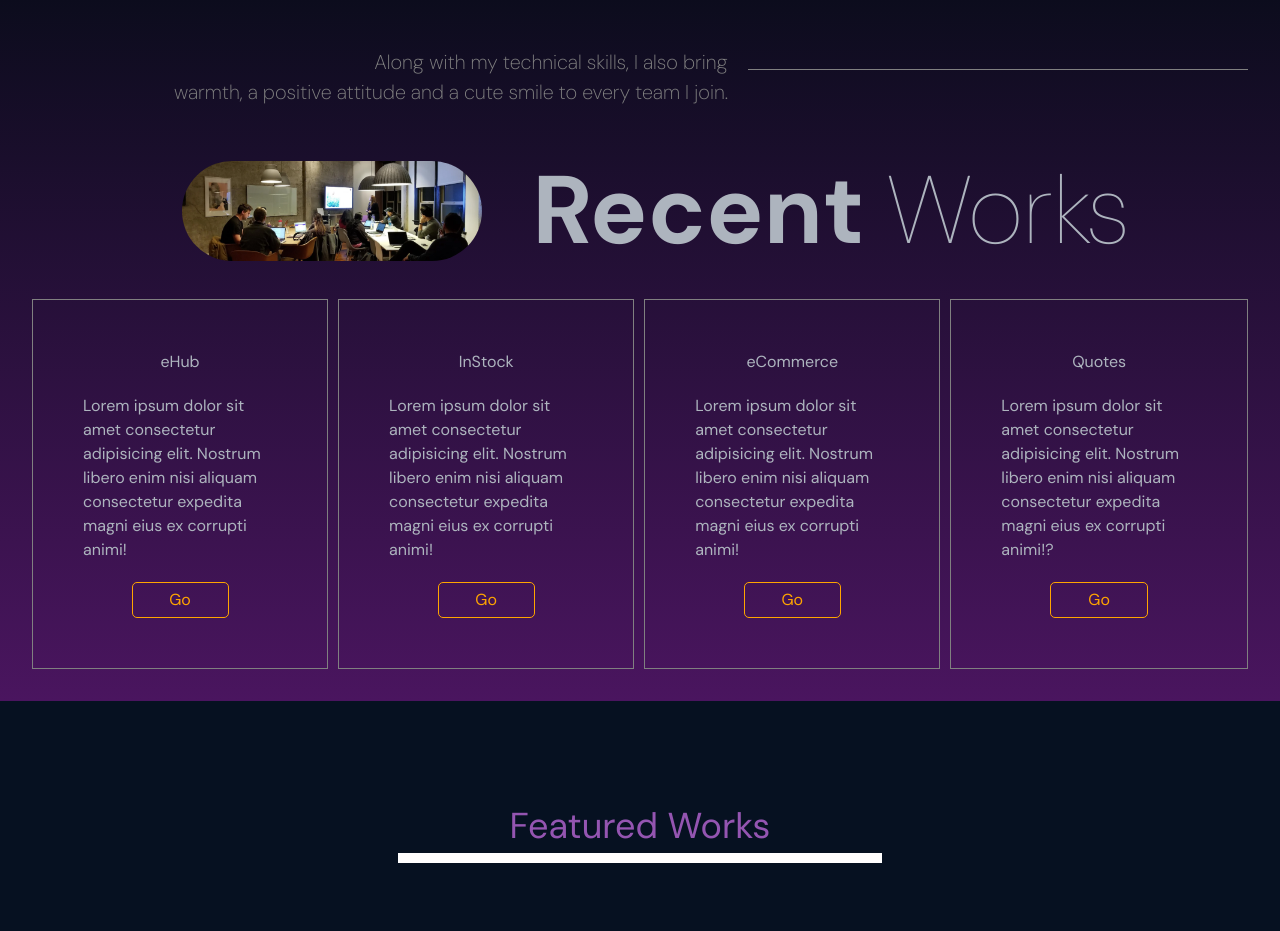
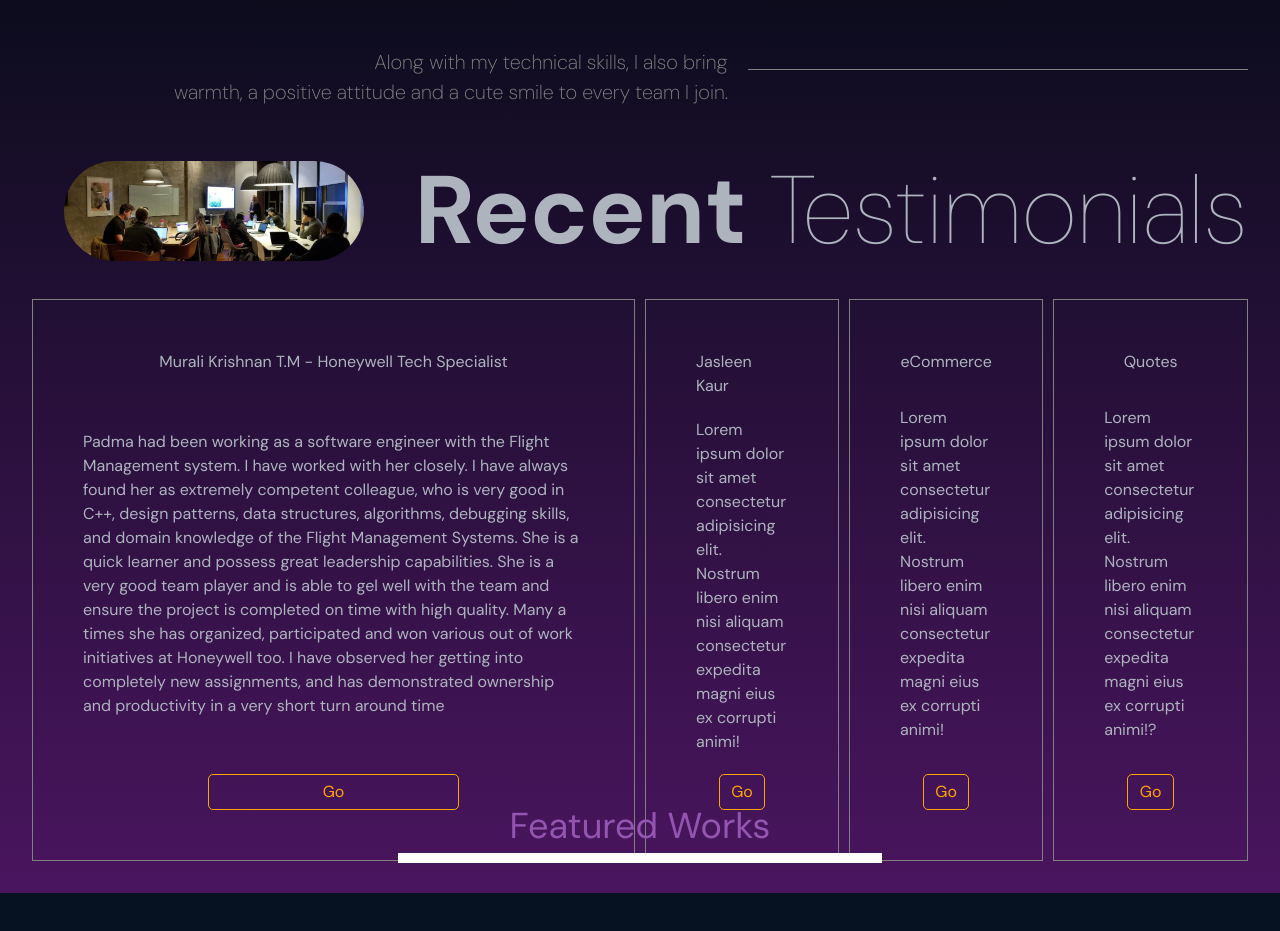
Before and after one commit to padmalathak/portfolio, a React (Create React App) app: page / in a window 1280 px wide. Shown: the part 3140-4071 px from the top of the page. Built offline with nearby package versions, Linux system fonts and the light colour scheme.

Commit message:
Portfolio

```diff
--- a/src/Component/Portfolio/Portfolio.jsx
+++ b/src/Component/Portfolio/Portfolio.jsx
@@ -60,7 +60,7 @@ function Portfolio() {
               <motion.b whileHover={{ color: "orange" }}>
                 <b>Recent</b>
               </motion.b>{" "}
-              Works
+              Testimonials
             </h1>
           </div>
           {/* <div className="title">
@@ -72,11 +72,20 @@ function Portfolio() {
             className="box"
             whileHover={{ background: "lightgray", color: "black" }}
           >
-            <h2>eHub</h2>
+            <h2>Murali Krishnan T.M - Honeywell Tech Specialist</h2>
             <p>
-              Lorem ipsum dolor sit amet consectetur adipisicing elit. Nostrum
-              libero enim nisi aliquam consectetur expedita magni eius ex
-              corrupti animi!
+              Padma had been working as a software engineer with the Flight
+              Management system. I have worked with her closely. I have always
+              found her as extremely competent colleague, who is very good in
+              C++, design patterns, data structures, algorithms, debugging
+              skills, and domain knowledge of the Flight Management Systems. She
+              is a quick learner and possess great leadership capabilities. She
+              is a very good team player and is able to gel well with the team
+              and ensure the project is completed on time with high quality.
+              Many a times she has organized, participated and won various out
+              of work initiatives at Honeywell too. I have observed her getting
+              into completely new assignments, and has demonstrated ownership
+              and productivity in a very short turn around time
             </p>
             <button>Go</button>
           </motion.div>
@@ -84,7 +93,7 @@ function Portfolio() {
             className="box"
             whileHover={{ background: "lightgray", color: "black" }}
           >
-            <h2>InStock</h2>
+            <h2>Jasleen Kaur</h2>
             <p>
               Lorem ipsum dolor sit amet consectetur adipisicing elit. Nostrum
               libero enim nisi aliquam consectetur expedita magni eius ex
```
